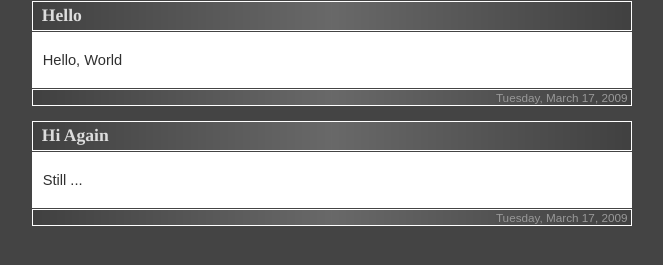
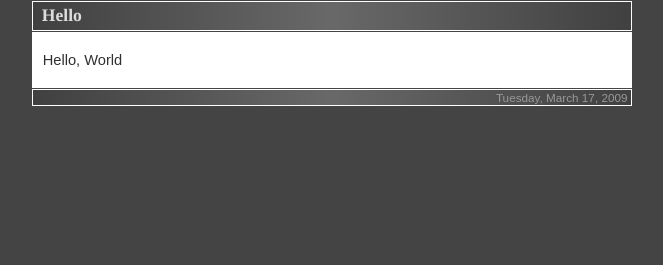
Before and after one commit to honr/honr.github.com, a plain HTML site: page index.html in a window 1280 px wide. Shown: the part 163-428 px from the top of the page, without its empty margins (308-971 px from the left). Drawn offline with Linux system fonts and the light colour scheme.

Commit message:
make the previous change actually happen.

```diff
--- a/index.html
+++ b/index.html
@@ -1 +1 @@
-<html><head><meta content="text/html;charset=utf-8" http-equiv="Content-Type" /><link href="style/style.css" rel="stylesheet" type="text/css" /><link href="style/logo.png" rel="icon" type="image/png" /></head><body><div class="header">Ali Honarvar</div><div class="post"><div class="header"><a name="Hello">Hello</a></div><div class="content"><p>Hello, World</p></div><div class="footer">Tuesday, March 17, 2009</div></div><div class="post"><div class="header"><a name="Hi Again">Hi Again</a></div><div class="content"><p>Still ...</p></div><div class="footer">Tuesday, March 17, 2009</div></div></body></html>
+<html><head><meta content="text/html;charset=utf-8" http-equiv="Content-Type" /><link href="style/style.css" rel="stylesheet" type="text/css" /><link href="style/logo.png" rel="icon" type="image/png" /></head><body><div class="header">Ali Honarvar</div><div class="post"><div class="header"><a name="Hello">Hello</a></div><div class="content"><p>Hello, World</p></div><div class="footer">Tuesday, March 17, 2009</div></div></body></html>
```
